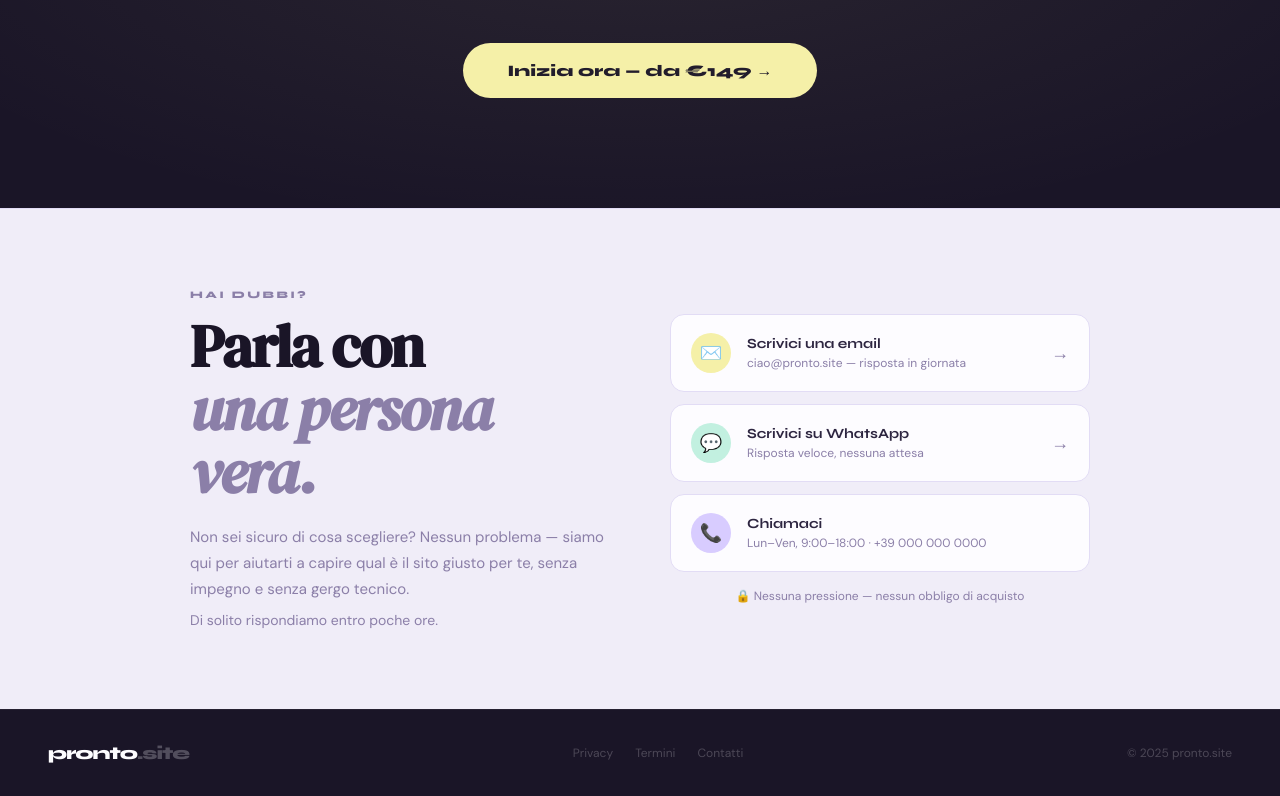
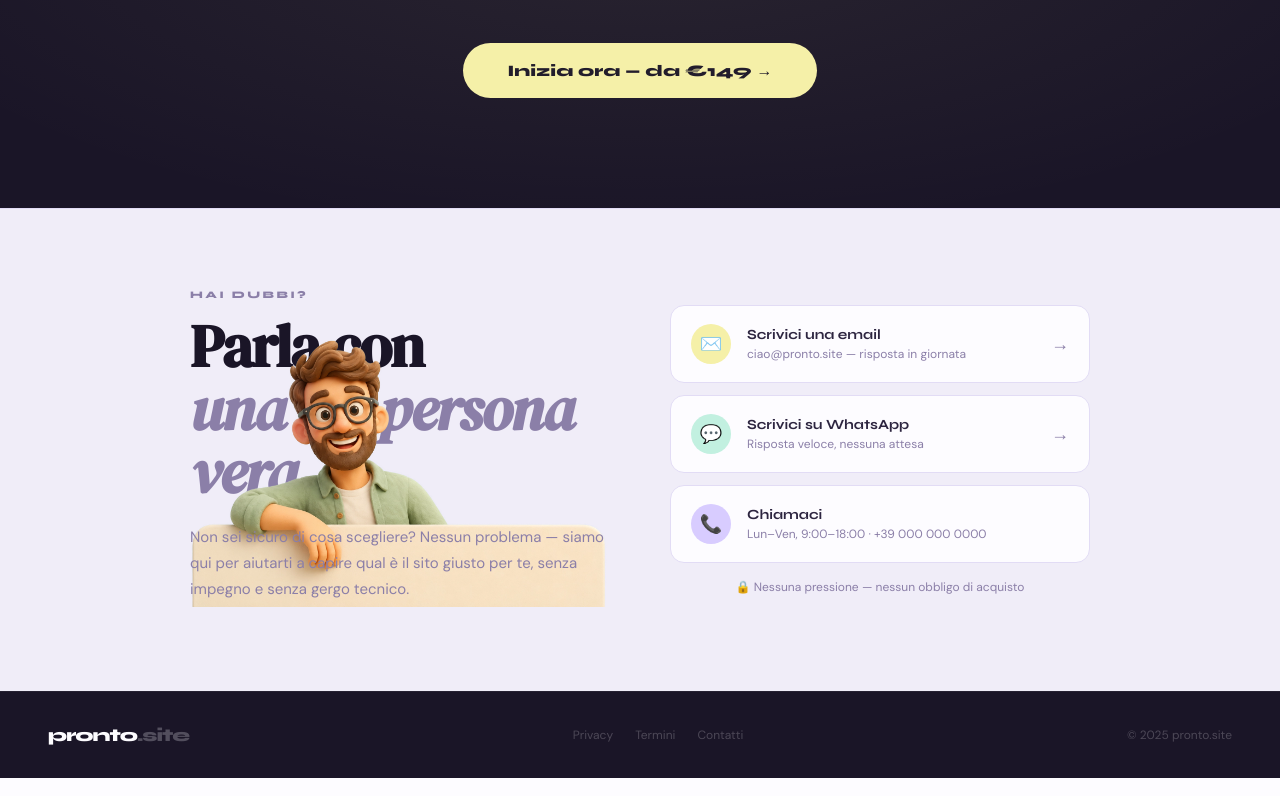
Before and after one commit to DavidPannocchi/fast-cheap-website, a React (Vite) app: page / in a window 1280 px wide. Shown: the part 5582-6378 px from the top of the page. Built offline with nearby package versions, Linux system fonts and the light colour scheme.

Commit message:
support dude

```diff
--- a/src/content.html
+++ b/src/content.html
@@ -367,11 +367,11 @@
 <!-- SUPPORTO -->
 <section id="supporto" style="background:var(--card);border-top:1px solid var(--border);padding:80px 48px;">
   <div style="max-width:900px;margin:0 auto;display:grid;grid-template-columns:1fr 1fr;gap:60px;align-items:center;">
-    <div class="reveal">
+    <div class="reveal supporto-copy">
       <span class="s-tag">Hai dubbi?</span>
-      <h2 class="s-h2" style="margin-bottom:20px;">Parla con<br><em>una persona vera.</em></h2>
-      <p style="font-size:15px;line-height:1.75;color:var(--muted);margin-bottom:8px;">Non sei sicuro di cosa scegliere? Nessun problema — siamo qui per aiutarti a capire qual è il sito giusto per te, senza impegno e senza gergo tecnico.</p>
-      <p style="font-size:14px;color:var(--muted);">Di solito rispondiamo entro poche ore.</p>
+      <h2 class="s-h2 supporto-title" style="margin-bottom:20px;">Parla con<br><em>una&nbsp;&nbsp;&nbsp;&nbsp;&nbsp;&nbsp;&nbsp;&nbsp;persona vera.</em></h2>
+      <img src="../assets/Support%20dude.webp" alt="Supporto" class="supporto-image" />
+      <p class="supporto-copy-text" style="font-size:15px;line-height:1.75;color:var(--muted);margin-bottom:8px;">Non sei sicuro di cosa scegliere? Nessun problema — siamo qui per aiutarti a capire qual è il sito giusto per te, senza impegno e senza gergo tecnico.</p>
     </div>
     <div class="reveal rd1">
       <div style="display:flex;flex-direction:column;gap:12px;">
--- a/src/styles.css
+++ b/src/styles.css
@@ -191,6 +191,23 @@ h1.hero-h1{
   animation:floatEl 4s ease-in-out infinite;
   pointer-events:none;
 }
+
+#supporto .supporto-copy{
+  position:relative;
+  overflow:hidden;
+}
+
+.supporto-image{
+  position:absolute;
+  top:38px;
+  width:500px;
+  max-width:100%;
+  z-index:2;
+  pointer-events:none;
+}
+
+.supporto-title{position:relative;z-index:1;}
+.supporto-copy-text{position:relative;z-index:3;}
 
 /* top-left: delivery badge */
 .bleed-badge{
```
Also changed, not shown: assets/Support dude.webp (added).
